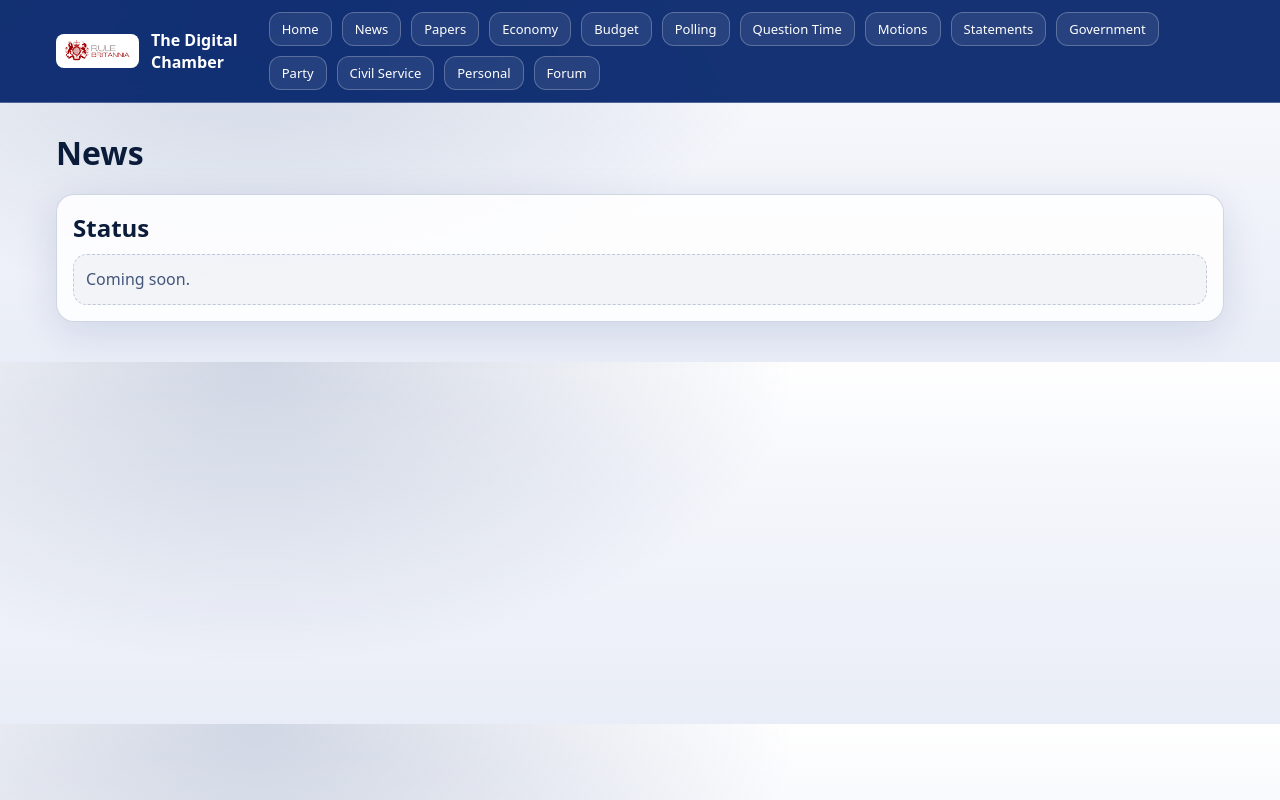
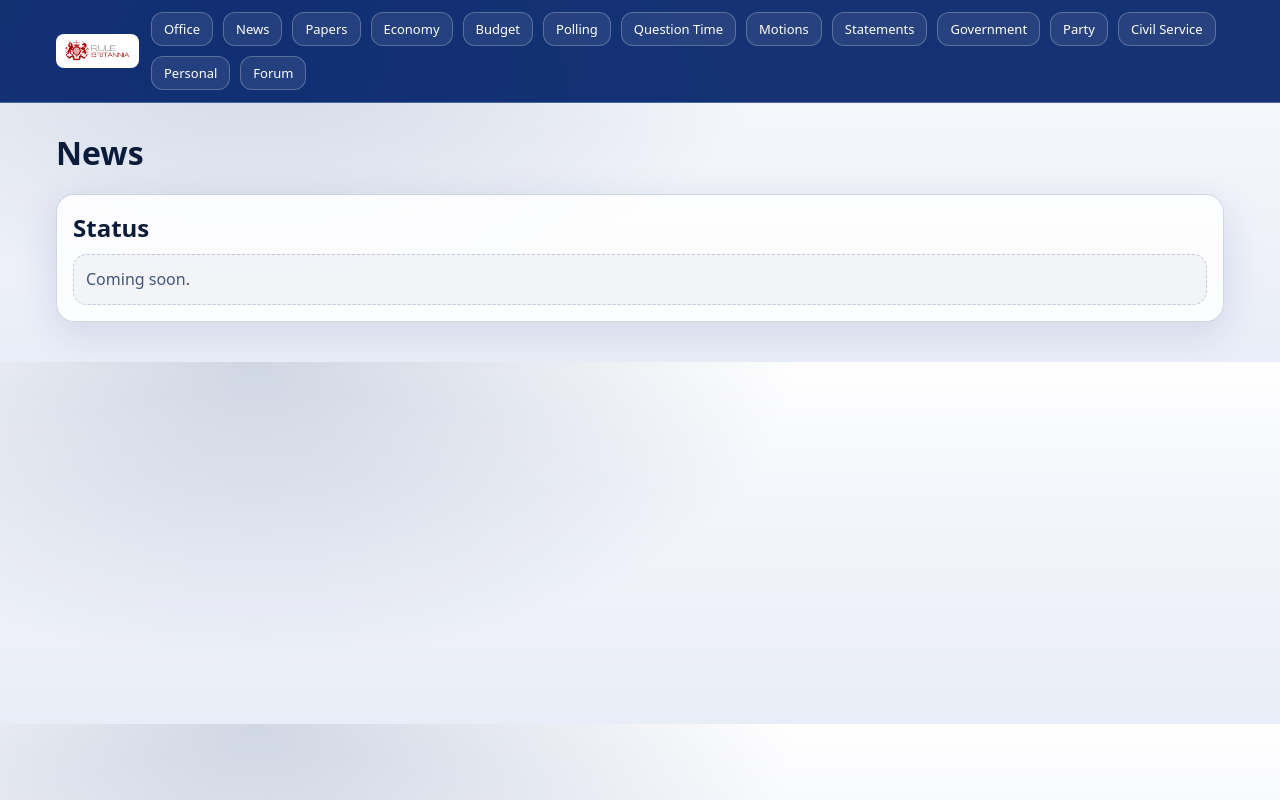
Before and after one commit to DaleW82003/rulebritannia-app, a plain HTML site: page news.html in a window 1280 px wide. Drawn offline with Linux system fonts and the light colour scheme.

Commit message:
Update news.html

```diff
--- a/news.html
+++ b/news.html
@@ -12,11 +12,10 @@
   <div class="topbar-inner">
     <div class="brand">
       <img class="logo" src="./assets/RB%20Logo.png" alt="Rule Britannia">
-      <span class="brand-text">The Digital Chamber</span>
     </div>
 
     <nav class="nav">
-      <a href="dashboard.html">Home</a>
+      <a href="dashboard.html">Office</a>
       <a href="news.html">News</a>
       <a href="papers.html">Papers</a>
       <a href="economy.html">Economy</a>
```
